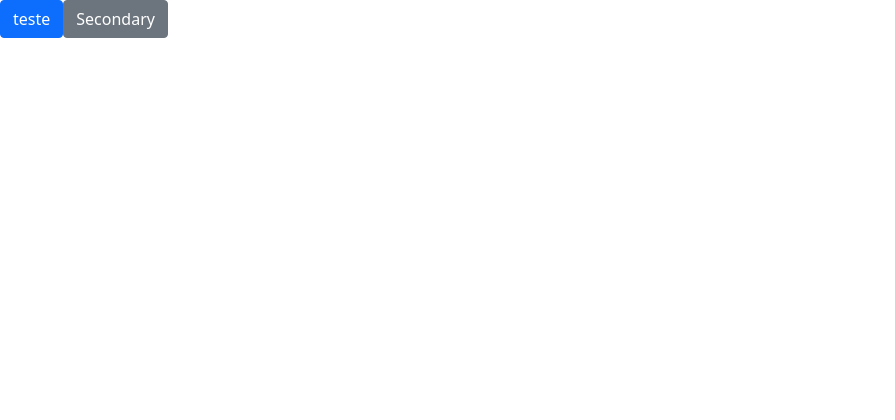
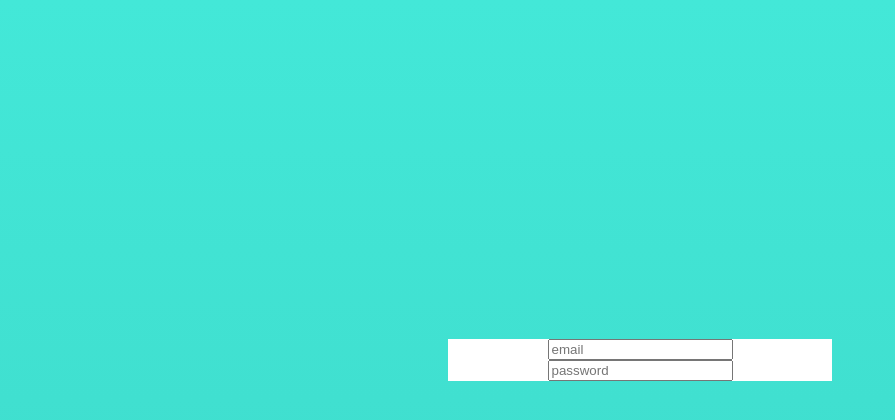
Before and after one commit to ViniUme/database-login, a Next.js app: page / in a window 1280 px wide. Shown: the top 420 px of the page, without its empty margins (0-895 px from the left). Built offline with nearby package versions, Linux system fonts and the light colour scheme.

Commit message:
Remove librarys react-boostrap and bootstrap

```diff
--- a/package.json
+++ b/package.json
@@ -9,12 +9,11 @@
     "lint": "next lint"
   },
   "dependencies": {
-    "bootstrap": "^5.1.3",
     "mongodb": "^4.5.0",
     "next": "12.1.5",
     "react": "18.0.0",
-    "react-bootstrap": "^2.3.0",
-    "react-dom": "18.0.0"
+    "react-dom": "18.0.0",
+    "sass": "^1.50.1"
   },
   "devDependencies": {
     "@types/mongodb": "^4.0.7",
--- a/src/pages/_app.js
+++ b/src/pages/_app.jsx
@@ -1,5 +1,4 @@
-import '../styles/globals.css';
-import 'bootstrap/dist/css/bootstrap.min.css';
+import '../styles/globals.scss';
 
 export default function MyApp({ Component, pageProps }) {
   return <Component {...pageProps} />
--- a/src/pages/index.js
+++ /dev/null
@@ -1,11 +0,0 @@
-import styles from '../styles/Index.module.css';
-import { Button } from 'react-bootstrap';
-
-export default function Index() {
-  return (
-    <div className={styles.container}>
-      <Button variant="primary">teste</Button>
-      <Button variant="secondary">Secondary</Button>
-    </div>
-  )
-}
--- /dev/null
+++ b/src/pages/index.jsx
@@ -0,0 +1,10 @@
+import styles from '../styles/Index.module.scss';
+
+export default function Index() {
+  return (
+    <div className={styles.container}>
+      <input type="text" placeholder="email" />
+      <input type="text" placeholder="password" />
+    </div>
+  )
+}
--- /dev/null
+++ b/src/styles/Index.module.scss
@@ -0,0 +1,15 @@
+.container{
+    width: 30%;
+    height: min-content;
+    margin: auto;
+    position: absolute;
+    top: -10%;
+    bottom: 0;
+    left: 0;
+    right: 0;
+    display: flex;
+    flex-direction: column;
+    justify-content: center;
+    align-items: center;
+    background-color: #ffffff;
+}
--- a/src/styles/globals.css
+++ /dev/null
@@ -1,16 +0,0 @@
-html,
-body {
-  padding: 0;
-  margin: 0;
-  font-family: -apple-system, BlinkMacSystemFont, Segoe UI, Roboto, Oxygen,
-    Ubuntu, Cantarell, Fira Sans, Droid Sans, Helvetica Neue, sans-serif;
-}
-
-a {
-  color: inherit;
-  text-decoration: none;
-}
-
-* {
-  box-sizing: border-box;
-}
--- /dev/null
+++ b/src/styles/globals.scss
@@ -0,0 +1,18 @@
+html,
+body {
+  padding: 0;
+  margin: 0;
+  width: 100%;
+  height: 100%;
+  background-image: linear-gradient(0deg, #3bd6c6, #40e0d0, #43e8d8);
+  color: white;
+}
+
+a {
+  color: inherit;
+  text-decoration: none;
+}
+
+* {
+  box-sizing: border-box;
+}
```
Also changed, not shown: src/pages/register.jsx (added), src/styles/Index.module.css (deleted), 2 other files (tests, documents, lock files or other folders).
